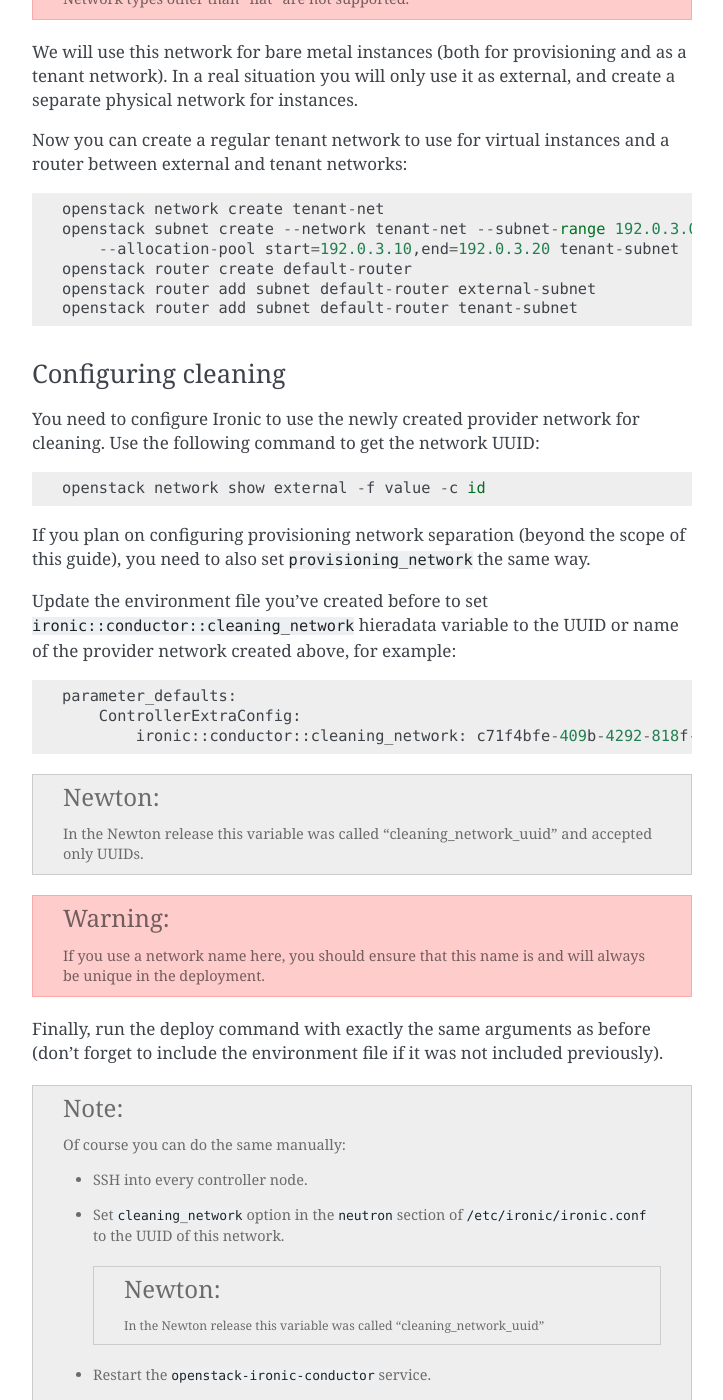
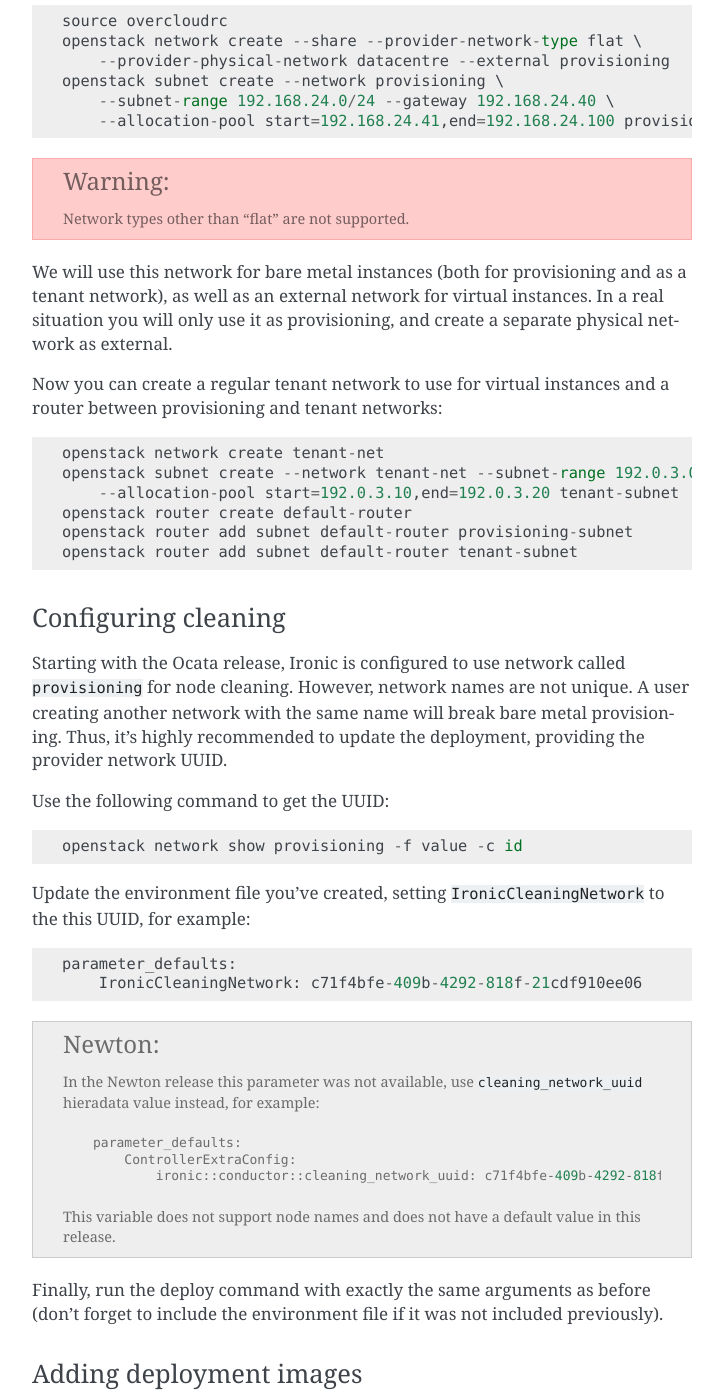
Before and after one commit to openstack-archive/tripleo-docs, a Sphinx documentation site: the page built from doc/source/advanced_deployment/baremetal_overcloud.rst, in a window 1280 px wide and 1400 px high, scrolled down 4966 px. Shown: the whole window, without its empty margins (388-1111 px from the left). Built offline with Sphinx 7.4.7, drawn with Linux system fonts in a browser that asks for light colours; some of the changed text lies outside the part shown.

Commit message:
Update bare metal cleaning documentation with latest changes
* Change recommended network name to "provisioning" (the default in THT for
  the cleaning network) to further emphasize that in real life it should be
  a dedicated network.
* Document new IronicCleaningNetwork parameter and its default value
* Update documentation on difference between Newton and Ocata
* Drop provisioning network information, as we don't support this feature yet.
* Drop a note on manually setting cleaning network configuration option.
  This is not what we should recommend people do.

Change-Id: I7711a859265ff03fbfeb95577086dc4744b08fb7
Depends-On: I1b7dc2ff70d3b76f19a183a60e88cf72f6d2a318
Related-Bug: #1661082

```diff
--- a/doc/source/advanced_deployment/baremetal_overcloud.rst
+++ b/doc/source/advanced_deployment/baremetal_overcloud.rst
@@ -152,6 +152,15 @@
       It is highly recommended to set this parameter to ``metadata``
       for virtual environments, as full cleaning can be extremely slow there.
 
+* ``IronicCleaningNetwork`` sets the name or UUID of the **overcloud** network
+  to use for node cleaning. Initially is set to ``provisioning`` and should be
+  set to an actual UUID later when `Configuring cleaning`_.
+
+  .. admonition:: Newton
+      :class: newton
+
+      In the Newton release this parameter was not available, and no default
+      value was set for the cleaning network.
 
 * ``IronicIPXEEnabled`` parameter turns on iPXE (HTTP-based) for deployment
   instead of PXE (TFTP-based). iPXE is more reliable and scales better, so
@@ -221,79 +230,64 @@
 
     source overcloudrc
     openstack network create --share --provider-network-type flat \
-        --provider-physical-network datacentre --external external
-    openstack subnet create --network external \
+        --provider-physical-network datacentre --external provisioning
+    openstack subnet create --network provisioning \
         --subnet-range 192.168.24.0/24 --gateway 192.168.24.40 \
-        --allocation-pool start=192.168.24.41,end=192.168.24.100 external-subnet
+        --allocation-pool start=192.168.24.41,end=192.168.24.100 provisioning-subnet
 
 .. warning::
     Network types other than "flat" are not supported.
 
 We will use this network for bare metal instances (both for provisioning and
-as a tenant network). In a real situation you will only use it as external, and
-create a separate physical network for instances.
+as a tenant network), as well as an external network for virtual instances.
+In a real situation you will only use it as provisioning, and create a separate
+physical network as external.
 
 Now you can create a regular tenant network to use for virtual instances
-and a router between external and tenant networks::
+and a router between provisioning and tenant networks::
 
     openstack network create tenant-net
     openstack subnet create --network tenant-net --subnet-range 192.0.3.0/24 \
         --allocation-pool start=192.0.3.10,end=192.0.3.20 tenant-subnet
     openstack router create default-router
-    openstack router add subnet default-router external-subnet
+    openstack router add subnet default-router provisioning-subnet
     openstack router add subnet default-router tenant-subnet
 
 Configuring cleaning
 ~~~~~~~~~~~~~~~~~~~~
 
-You need to configure Ironic to use the newly created provider network for
-cleaning. Use the following command to get the network UUID::
+Starting with the Ocata release, Ironic is configured to use network called
+``provisioning`` for node cleaning. However, network names are not unique.
+A user creating another network with the same name will break bare metal
+provisioning. Thus, it's highly recommended to update the deployment,
+providing the provider network UUID.
 
-    openstack network show external -f value -c id
+Use the following command to get the UUID::
 
-If you plan on configuring provisioning network separation (beyond the scope
-of this guide), you need to also set ``provisioning_network`` the same
-way.
+    openstack network show provisioning -f value -c id
 
-Update the environment file you've created before to set
-``ironic::conductor::cleaning_network`` hieradata variable to the UUID or name
-of the provider network created above, for example::
+Update the environment file you've created, setting ``IronicCleaningNetwork``
+to the this UUID, for example::
 
     parameter_defaults:
-        ControllerExtraConfig:
-            ironic::conductor::cleaning_network: c71f4bfe-409b-4292-818f-21cdf910ee06
+        IronicCleaningNetwork: c71f4bfe-409b-4292-818f-21cdf910ee06
 
 .. admonition:: Newton
    :class: newton
 
-   In the Newton release this variable was called "cleaning_network_uuid" and
-   accepted only UUIDs.
+   In the Newton release this parameter was not available, use
+   ``cleaning_network_uuid`` hieradata value instead, for example::
 
-.. warning::
-   If you use a network name here, you should ensure that this name is and will
-   always be unique in the deployment.
+        parameter_defaults:
+            ControllerExtraConfig:
+                ironic::conductor::cleaning_network_uuid: c71f4bfe-409b-4292-818f-21cdf910ee06
+
+   This variable does not support node names and does not have a default value
+   in this release.
 
 Finally, run the deploy command with exactly the same arguments as before
 (don't forget to include the environment file if it was not included
 previously).
-
-.. note::
-    Of course you can do the same manually:
-
-    * SSH into every controller node.
-
-    * Set  ``cleaning_network`` option in the ``neutron`` section of
-      ``/etc/ironic/ironic.conf`` to the UUID of this network.
-
-      .. admonition:: Newton
-         :class: newton
-
-         In the Newton release this variable was called "cleaning_network_uuid"
-
-    * Restart the ``openstack-ironic-conductor`` service.
-
-    This action has to be repeated every time you run puppet on controllers
-    (e.g. during a stack update).
 
 Adding deployment images
 ~~~~~~~~~~~~~~~~~~~~~~~~
@@ -578,17 +572,17 @@
 Now you're ready to boot your first bare metal instance::
 
     openstack server create --image centos-image --flavor baremetal \
-        --nic net-id=$(openstack network show external -f value -c id) \
+        --nic net-id=$(openstack network show provisioning -f value -c id) \
         --key-name undercloud-key instance-0
 
 After some time (depending on the image), you will see the prepared instance::
 
     $ openstack server list
-    +--------------------------------------+------------+--------+------------------------+
-    | ID                                   | Name       | Status | Networks               |
-    +--------------------------------------+------------+--------+------------------------+
-    | 2022d237-e249-44bd-b864-e7f536a8e439 | instance-0 | ACTIVE | external=192.168.24.50  |
-    +--------------------------------------+------------+--------+------------------------+
+    +--------------------------------------+------------+--------+-----------------------------+
+    | ID                                   | Name       | Status | Networks                    |
+    +--------------------------------------+------------+--------+-----------------------------+
+    | 2022d237-e249-44bd-b864-e7f536a8e439 | instance-0 | ACTIVE | provisioning=192.168.24.50  |
+    +--------------------------------------+------------+--------+-----------------------------+
 
 .. note::
     If you encounter *"No valid host found"* error from Nova, make sure to read
```
